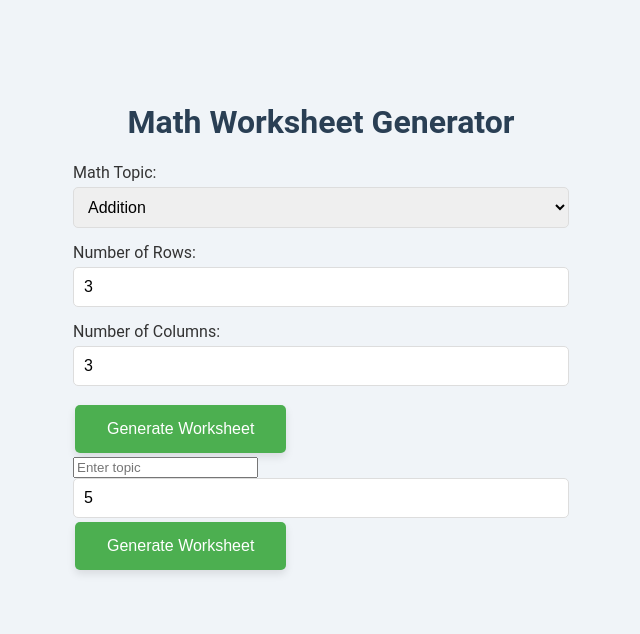
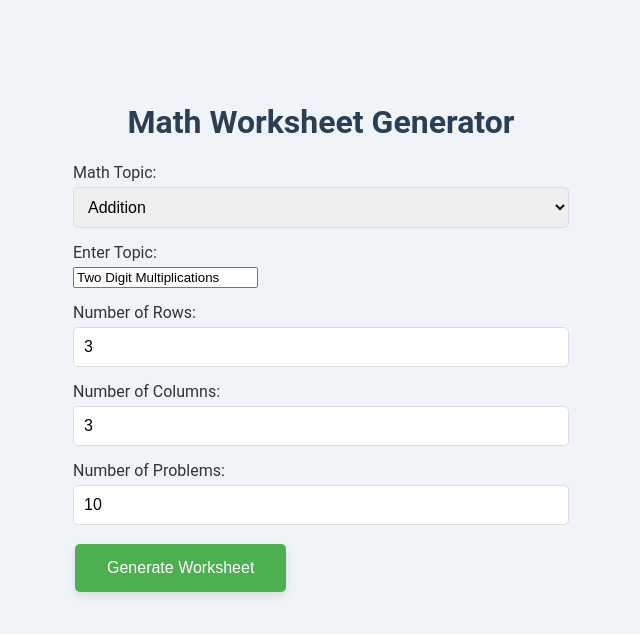
Before and after one commit to deonneon/teacher_prep, a React (Create React App) app: page / in a window 1280 px wide. Shown: the top 634 px of the page, without its empty margins (319-959 px from the left). Built offline with nearby package versions, Linux system fonts and the light colour scheme; what @react-pdf/renderer would draw is missing.

Commit message:
Better starting point

```diff
--- a/src/App.tsx
+++ b/src/App.tsx
@@ -1,6 +1,5 @@
 import React, { useState } from 'react';
 import LandingPage from './LandingPage';
-import WorksheetGen from './LandingPage2';
 import './App.css'
 import Modal from './Modal'; // Import the Modal component
 import { BlobProvider } from '@react-pdf/renderer';
@@ -13,15 +12,29 @@ type MathProblem = {
   answer: number;
 };
 
+type Problem = {
+  problem: string;
+  answer: string;
+};
+
 const App: React.FC = () => {
   const [mathTopic, setMathTopic] = useState<string>('addition');
+  const [topic, setTopic] = useState('');
   const [rows, setRows] = useState<number>(5);
   const [columns, setColumns] = useState<number>(5);
   const [worksheet, setWorksheet] = useState<MathProblem[][]>([]);
   const [isModalOpen, setIsModalOpen] = useState<boolean>(false);
+  const [numberOfProblems, setNumberOfProblems] = useState(5);
+  const [isLoading, setIsLoading] = useState(false);
+  const [error, setError] = useState<Error | null>(null);
+  const [problems, setProblems] = useState<Problem[]>([]);
 
   const handleTopicChange = (event: React.ChangeEvent<HTMLSelectElement>) => {
     setMathTopic(event.target.value);
+  };
+
+  const handleTopicChange2 = (event: React.ChangeEvent<HTMLInputElement>) => {
+    setTopic(event.target.value);
   };
 
   const handleRowsChange = (event: React.ChangeEvent<HTMLInputElement>) => {
@@ -32,9 +45,14 @@ const App: React.FC = () => {
     setColumns(parseInt(event.target.value));
   };
 
+  const handleNumsetChange = (event: React.ChangeEvent<HTMLInputElement>) => {
+    setNumberOfProblems(parseInt(event.target.value, 10));
+  };
+
   const generateWorksheet = () => {
     const generatedWorksheet = WorksheetGenerator(mathTopic, rows, columns);
     setWorksheet(generatedWorksheet);
+    generateWorksheet2();
     setIsModalOpen(true);
   };
 
@@ -42,12 +60,42 @@ const App: React.FC = () => {
     setIsModalOpen(false);
   };
 
+  const generateWorksheet2 = async () => {
+    setIsLoading(true);
+    setError(null);
+
+    try {
+      const response = await fetch('http://localhost:3001/generate-problems', {
+        method: 'POST',
+        headers: { 'Content-Type': 'application/json' },
+        body: JSON.stringify({ topic, numberOfProblems })
+      });
+
+      if (!response.ok) {
+        throw new Error(`HTTP error! status: ${response.status}`);
+      }
+
+      const data = await response.json();
+      if (!data || !data.choices || !data.choices[0]) {
+        throw new Error('Invalid response format');
+      }
+
+      setProblems(JSON.parse(data.choices[0].text).problems);
+    } catch (error) {
+      setError(error as Error);
+    } finally {
+      setIsLoading(false);
+    }
+  };
+
   return (
     <div className='app-container'>
       <LandingPage
         onTopicChange={handleTopicChange}
+        onTopicChange2={handleTopicChange2}
         onRowsChange={handleRowsChange}
         onColumnsChange={handleColumnsChange}
+        onNumsetChange={handleNumsetChange}
         onGenerate={generateWorksheet}
       />
       <Modal isOpen={isModalOpen} onClose={closeModal}>
@@ -88,8 +136,17 @@ const App: React.FC = () => {
             </div>
           ))}
         </div> */}
+        {isLoading && <p>Loading...</p>}
+        {error && <p>Error: {error.message}</p>}
+        <div>
+          {problems.map((problem, index) => (
+            <div key={index}>
+              <p>Problem: {problem.problem}</p>
+              <p>Answer: {problem.answer}</p>
+            </div>
+          ))}
+        </div>
       </Modal>
-      <WorksheetGen/>
     </div>
   );
 };
--- a/src/LandingPage.tsx
+++ b/src/LandingPage.tsx
@@ -2,12 +2,14 @@ import React from 'react';
 
 interface LandingPageProps {
   onTopicChange: (event: React.ChangeEvent<HTMLSelectElement>) => void;
+  onTopicChange2: (event: React.ChangeEvent<HTMLInputElement>) => void;
   onRowsChange: (event: React.ChangeEvent<HTMLInputElement>) => void;
   onColumnsChange: (event: React.ChangeEvent<HTMLInputElement>) => void;
+  onNumsetChange: (event: React.ChangeEvent<HTMLInputElement>) => void;
   onGenerate: () => void;
 }
 
-const LandingPage: React.FC<LandingPageProps> = ({ onTopicChange, onRowsChange, onColumnsChange, onGenerate }) => {
+const LandingPage: React.FC<LandingPageProps> = ({ onTopicChange, onTopicChange2, onRowsChange, onColumnsChange, onNumsetChange, onGenerate }) => {
   return (
     <div className="landing-page">
       <h1>Math Worksheet Generator</h1>
@@ -26,12 +28,26 @@ const LandingPage: React.FC<LandingPageProps> = ({ onTopicChange, onRowsChange,
           </select>
         </div>
         <div className="form-group">
+          <label htmlFor="topic">Enter Topic:</label>
+          <input
+            type="text"
+            id="topic"
+            defaultValue="Two Digit Multiplications"
+            onChange={onTopicChange2}
+            placeholder="Enter topic"
+          />
+        </div>
+        <div className="form-group">
           <label htmlFor="rows">Number of Rows:</label>
           <input type="number" id="rows" min="1" defaultValue='3' onChange={onRowsChange} />
         </div>
         <div className="form-group">
           <label htmlFor="columns">Number of Columns:</label>
-          <input type="number" id="columns" min="1"  defaultValue='3' onChange={onColumnsChange} />
+          <input type="number" id="columns" min="1" defaultValue='3' onChange={onColumnsChange} />
+        </div>
+        <div className="form-group">
+          <label htmlFor="problems">Number of Problems:</label>
+          <input type="number" id="problems" min="1" defaultValue='10' onChange={onNumsetChange} />
         </div>
         <button type="submit" className="generate-btn">Generate Worksheet</button>
       </form>
--- a/src/LandingPage2.tsx
+++ /dev/null
@@ -1,83 +0,0 @@
-import React, { useState } from 'react';
-
-type Problem = {
-  problem: string;
-  answer: string;
-};
-
-const WorksheetGen = () => {
-  const [topic, setTopic] = useState('');
-  const [numberOfProblems, setNumberOfProblems] = useState(5);
-  const [problems, setProblems] = useState<Problem[]>([]);
-  const [isLoading, setIsLoading] = useState(false);
-  const [error, setError] = useState<Error | null>(null);
-
-  const handleTopicChange = (event: React.ChangeEvent<HTMLInputElement>) => {
-    setTopic(event.target.value);
-  };
-
-  const handleNumberOfProblemsChange = (event: React.ChangeEvent<HTMLInputElement>) => {
-    setNumberOfProblems(parseInt(event.target.value, 10));
-  };
-
-  const generateWorksheet = async () => {
-    setIsLoading(true);
-    setError(null);
-
-    try {
-      const response = await fetch('http://localhost:3001/generate-problems', {
-        method: 'POST',
-        headers: { 'Content-Type': 'application/json' },
-        body: JSON.stringify({ topic, numberOfProblems })
-      });
-
-      if (!response.ok) {
-        throw new Error(`HTTP error! status: ${response.status}`);
-      }
-
-      const data = await response.json();
-      if (!data || !data.choices || !data.choices[0]) {
-        throw new Error('Invalid response format');
-      }
-
-      setProblems(JSON.parse(data.choices[0].text).problems);
-    } catch (error) {
-      setError(error as Error);
-    } finally {
-      setIsLoading(false);
-    }
-  };
-
-  return (
-    <div>
-      <input
-        type="text"
-        value={topic}
-        onChange={handleTopicChange}
-        placeholder="Enter topic"
-      />
-      <input
-        type="number"
-        value={numberOfProblems}
-        onChange={handleNumberOfProblemsChange}
-        min="1"
-        max="20"
-      />
-      <button onClick={generateWorksheet} disabled={isLoading}>
-        Generate Worksheet
-      </button>
-      {isLoading && <p>Loading...</p>}
-      {error && <p>Error: {error.message}</p>}
-      <div>
-        {problems.map((problem, index) => (
-          <div key={index}>
-            <p>Problem: {problem.problem}</p>
-            <p>Answer: {problem.answer}</p>
-          </div>
-        ))}
-      </div>
-    </div>
-  );
-};
-
-export default WorksheetGen;
```
